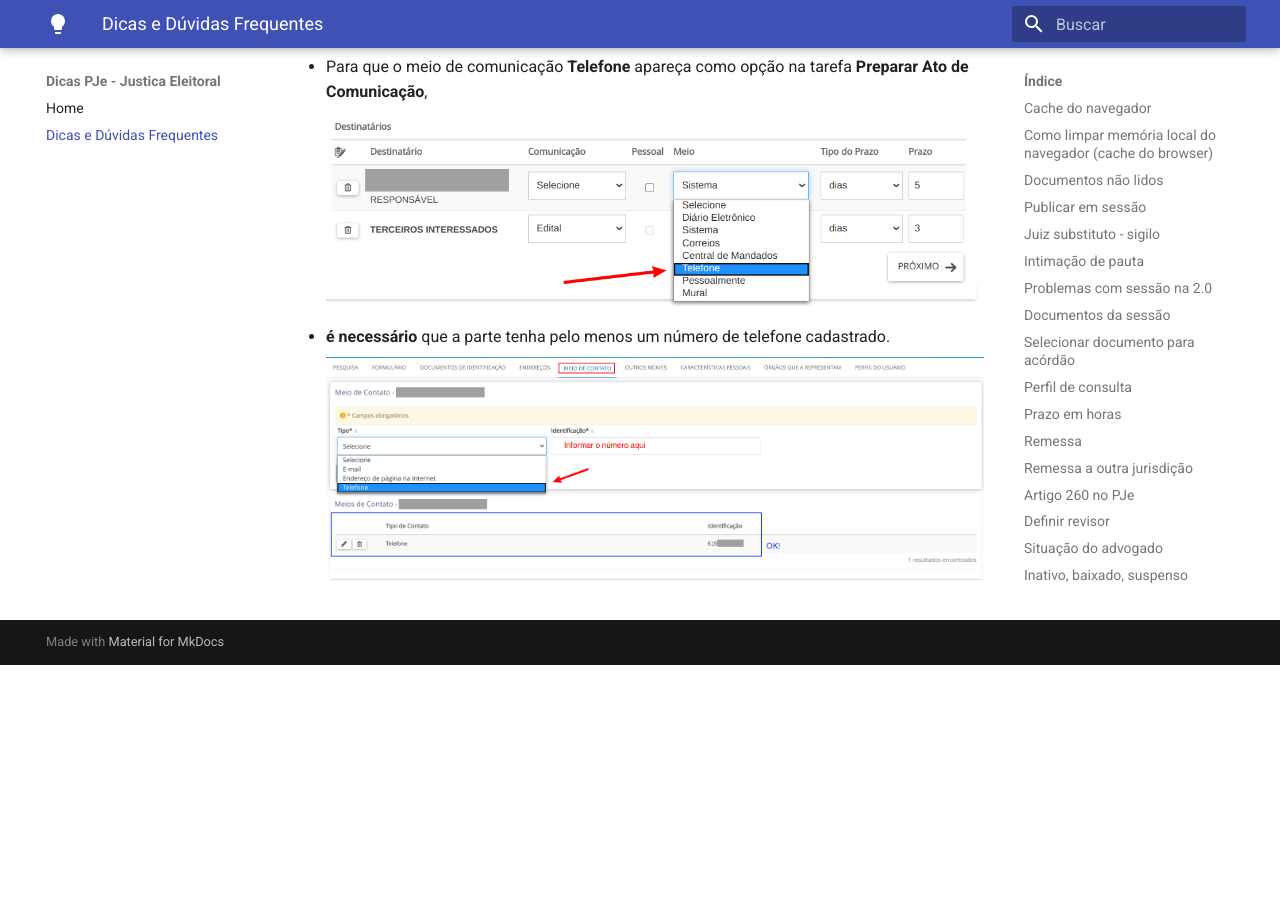
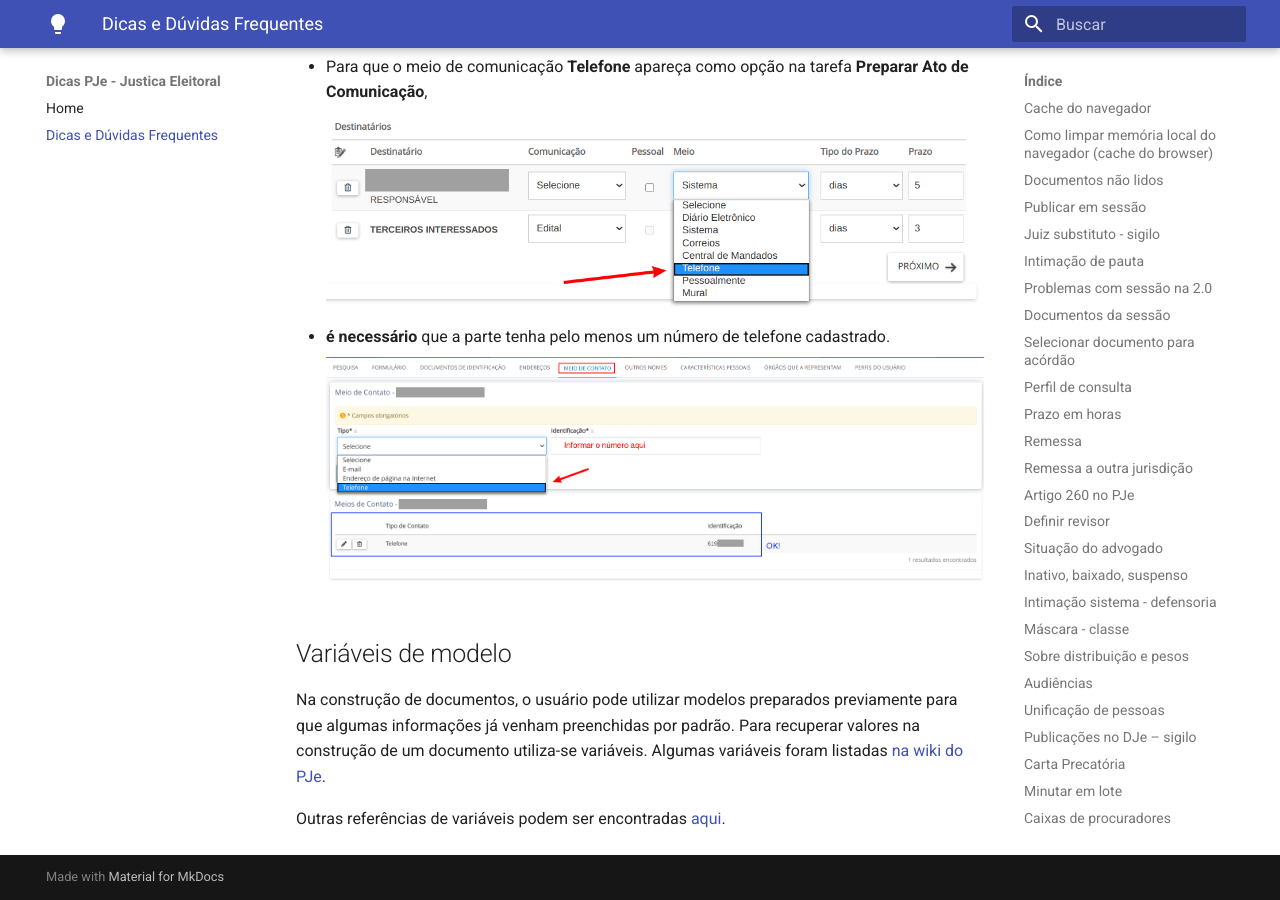
Before and after one commit to PJeJE/dicas_versao_1, an MkDocs documentation site: the page built from docs/dicas.md, in a window 1280 px wide and 900 px high, scrolled down 40433 px. Built offline with MkDocs 1.6.1 and Material for MkDocs 9.7.7, drawn with Linux system fonts in a browser that asks for light colours; nearby versions of some CDN libraries; before the commit the page ends 41098 px from its top, so only the background shows below that.

Commit message:
incluindo arquivo de variáveis e wiki

```diff
--- a/docs/dicas.md
+++ b/docs/dicas.md
@@ -820,3 +820,10 @@ Exemplo:
 * **é necessário** que a parte tenha pelo menos um número de telefone cadastrado.
 
     ![Cadastro de telefone da pessoa](img/cadastro_telefone.png)
+
+
+## Variáveis de modelo
+
+Na construção de documentos, o usuário pode utilizar modelos preparados previamente para que algumas informações já venham preenchidas por padrão. Para recuperar valores na construção de um documento utiliza-se variáveis. Algumas variáveis foram listadas [na wiki do PJe](http://www.pje.jus.br/wiki/index.php/Roteiro_de_configura%C3%A7%C3%A3o_de_documentos#Vari.C3.A1veis).
+
+Outras referências de variáveis podem ser encontradas [aqui](variaveis.md).
```
Also changed, not shown: docs/index.md (+4 -0 lines), docs/variaveis.md (added, +6 -0 lines).
